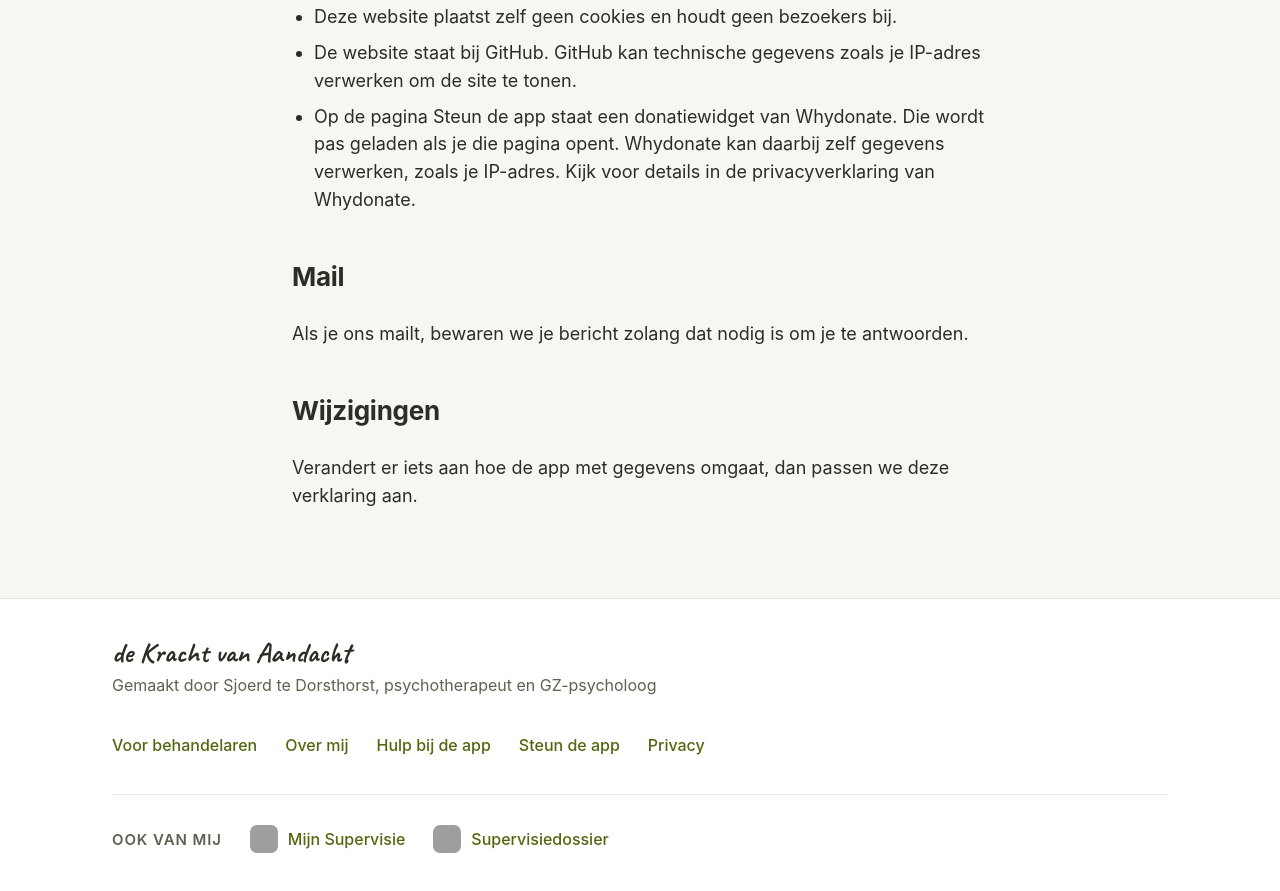
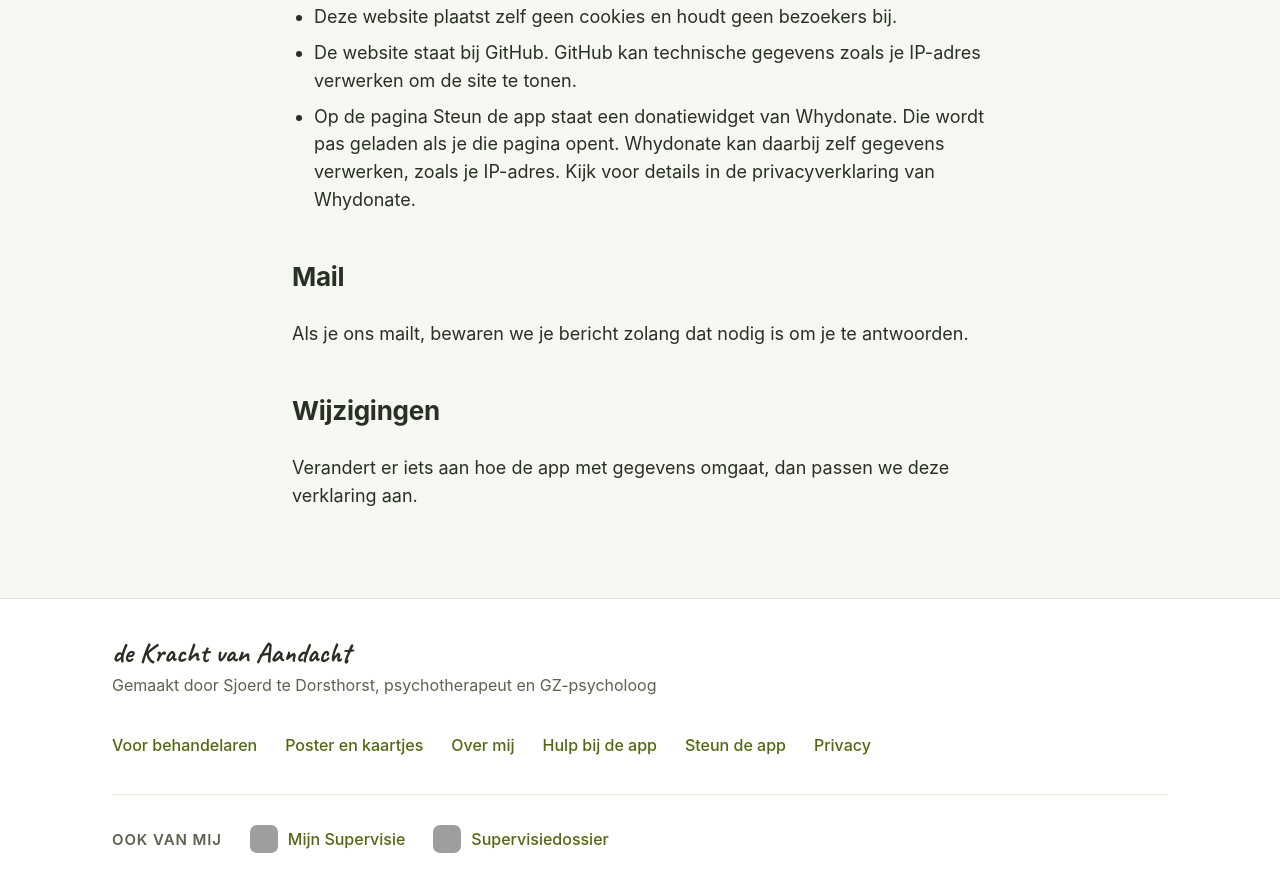
Before and after one commit to pt6sz2hn5j-coder/krachtvanaandacht-website, a plain HTML site: page privacy.html in a window 1280 px wide. Shown: the part 796-1687 px from the top of the page. Drawn offline with Linux system fonts and the light colour scheme; grey boxes are pictures that could not be loaded.

Commit message:
Update privacy.html

```diff
--- a/privacy.html
+++ b/privacy.html
@@ -54,7 +54,7 @@
 <footer class="voet">
 <div class="kader">
 <div class="wie"><span class="schrift">de Kracht van Aandacht</span><span>Gemaakt door Sjoerd te Dorsthorst, psychotherapeut en GZ-psycholoog</span></div>
-<nav class="menu" aria-label="Menu onderaan"><a href="behandelaren.html">Voor behandelaren</a><a href="over-mij.html">Over mij</a><a href="support.html">Hulp bij de app</a><a href="steun.html">Steun de app</a><a href="privacy.html">Privacy</a></nav>
+<nav class="menu" aria-label="Menu onderaan"><a href="behandelaren.html">Voor behandelaren</a><a href="uitdelen.html">Poster en kaartjes</a><a href="over-mij.html">Over mij</a><a href="support.html">Hulp bij de app</a><a href="steun.html">Steun de app</a><a href="privacy.html">Privacy</a></nav>
   <div class="ookvan"><span class="label">Ook van mij</span><a href="https://mijnsupervisie.nl"><img src="https://supervisiedossier.nl/icon-mijnsupervisie.png" alt="" width="28" height="28">Mijn Supervisie</a><a href="https://supervisiedossier.nl"><img src="https://supervisiedossier.nl/icon-supervisiedossier.png" alt="" width="28" height="28">Supervisiedossier</a></div>
 </div>
 </footer>
```
